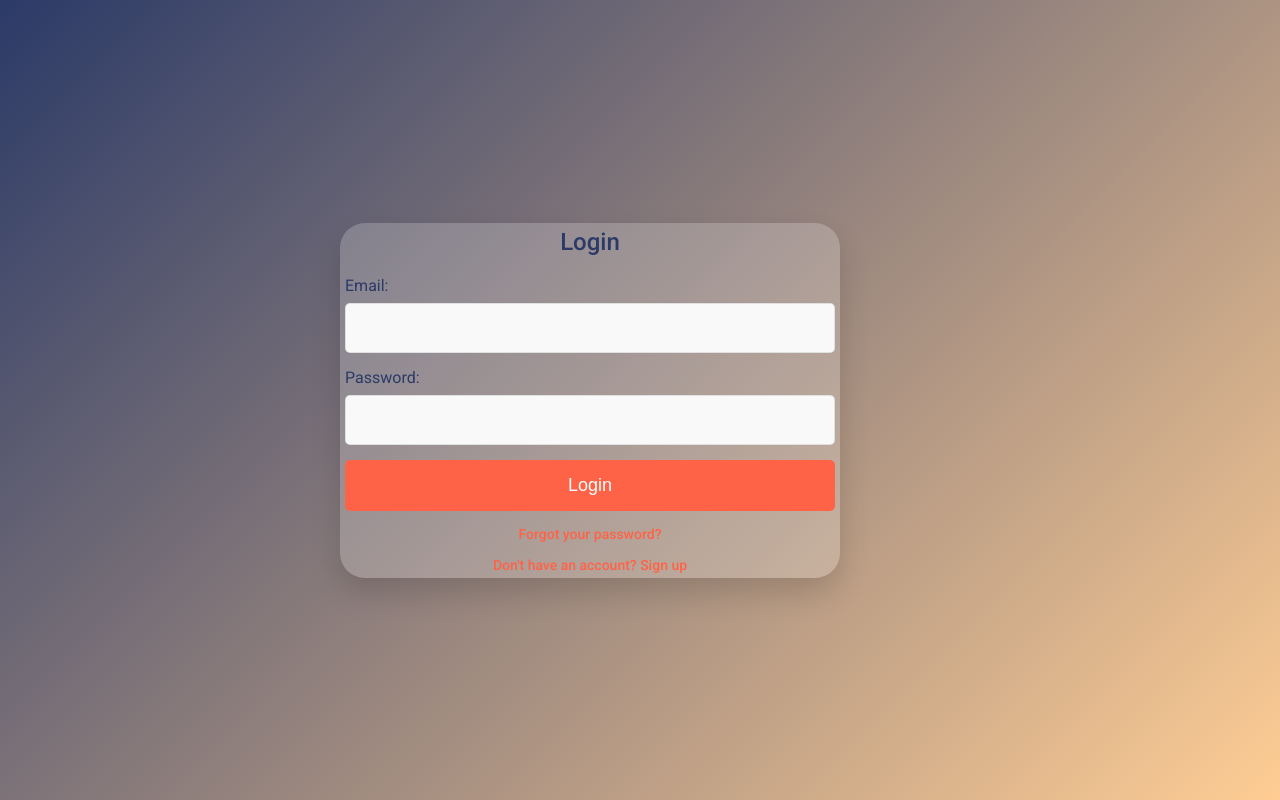
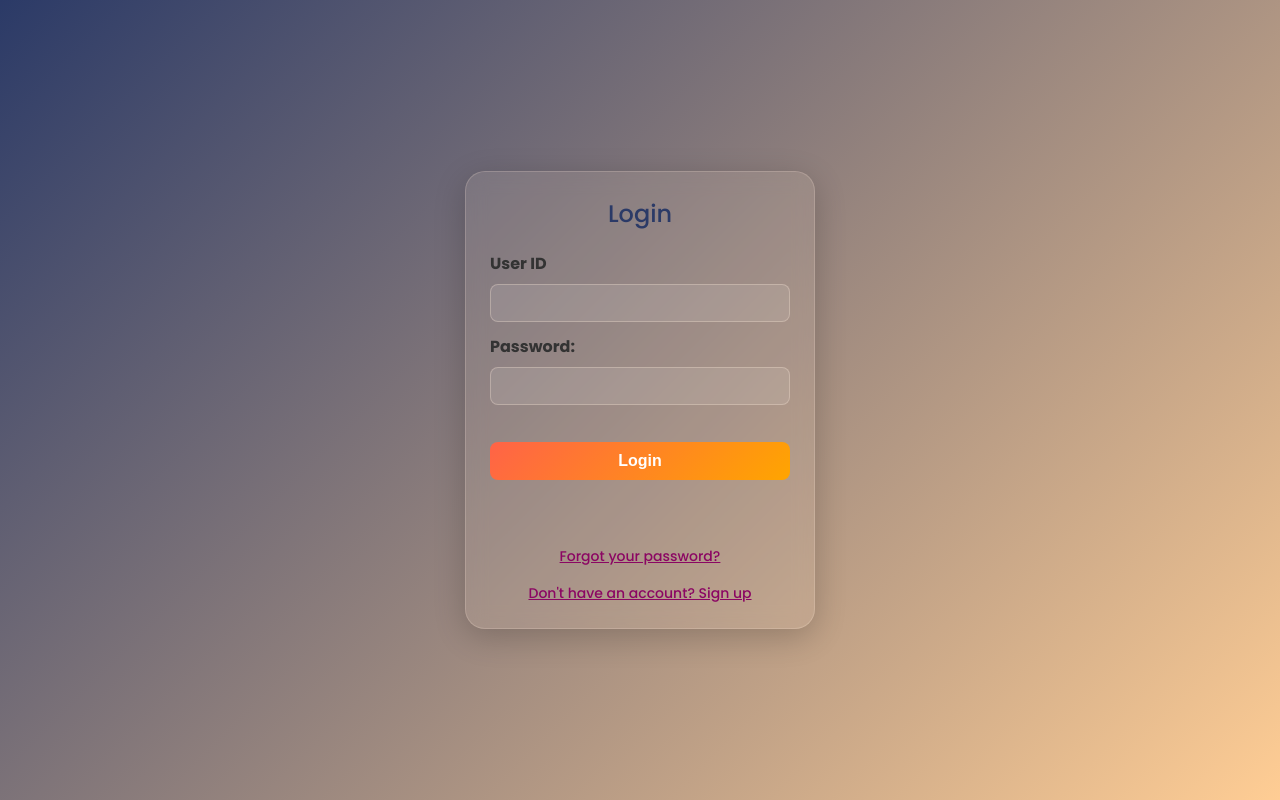
Before and after one commit to TuniSwap/TuniSwap.github.io, a plain HTML site: page HTML/index.html in a window 1280 px wide. Drawn offline with Linux system fonts and the light colour scheme.

Commit message:
index2.0

```diff
--- a/HTML/index.html
+++ b/HTML/index.html
@@ -5,7 +5,7 @@
 	<meta charset="UTF-8">
 	<meta name="viewport" content="width=device-width, initial-scale=1.0">
 	<title>TuniSwap@index</title>
-	<link href="https://fonts.googleapis.com/css2?family=Roboto:wght@300;400;500;700&display=swap" rel="stylesheet">
+	<link href="https://fonts.googleapis.com/css2?family=Poppins:wght@300;400;500;600;700&display=swap" rel="stylesheet">
 	<style>
         /* General Reset */
         * {
@@ -16,7 +16,7 @@
 
         /* Body Styling */
         body {
-			font-family: 'Roboto', sans-serif;
+			font-family: 'Poppins', sans-serif;
       background: linear-gradient(135deg, #2B3A67, #FFCD94);
       display: flex;
       justify-content: center;
@@ -24,19 +24,66 @@
       height: 100vh;
       margin: 0;
         }
+		.card {
+            background: rgba(255, 236, 217, 0.1); /* Almond */
+      backdrop-filter: blur(10px);
+      border-radius: 20px;
+      border: 1px solid rgba(255, 236, 217, 0.2); /* Almond */
+      padding: 1.5rem;
+      width: 90%;
+      max-width: 350px;
+      text-align: center;
+      box-shadow: 0 8px 32px rgba(0, 0, 0, 0.2);
+        }
+
+        .card:hover {
+            transform: translateY(-10px);
+            /* Lift effect on hover */
+            box-shadow: 0 8px 16px rgba(0, 0, 0, 0.2);
+            /* Enhanced shadow on hover */
+        }
+
+        .section-card {
+            background: rgba(255, 255, 255, 0.4);
+            /* Slightly transparent background */
+            border-radius: 10px;
+            /* Smooth edges for section cards */
+            padding: 10px;
+            /* Reduced padding */
+            margin: 5px 0;
+            /* Adjusted margin for spacing */
+            box-shadow: 0 4px 8px rgba(0, 0, 0, 0.1);
+            /* Box shadow for section cards */
+            transition: transform 0.3s ease, box-shadow 0.3s ease;
+            /* Added animation */
+        }
+
+
+        .section-card:hover {
+            transform: translateY(-5px);
+            /* Lift effect on hover */
+            box-shadow: 0 6px 12px rgba(0, 0, 0, 0.2);
+            /* Enhanced shadow on hover */
+        }
+
+        h2 {
+            margin-bottom: 20px;
+            font-weight: 500;
+            color: #2B3A67;
+            /* Navy */
+        }
 
 		/* Container */
 		.container {
-    background: rgba(255, 255, 255, 0.2);
-    padding: 5px;
-    border-radius: 25px;
-    box-shadow: 0 15px 30px rgba(0, 0, 0, 0.15);
-    max-width: 500px;
-    width: 100%;
+			background: rgba(255, 236, 217, 0.1); /* Almond */
+      backdrop-filter: blur(10px);
+      border-radius: 20px;
+      border: 1px solid rgba(255, 236, 217, 0.2); /* Almond */
+      padding: 1.5rem;
+      width: 90%;
+      max-width: 350px;
       text-align: center;
-    margin-left: -100px;
-    transition: box-shadow 0.6s ease, margin-left 0.6s ease;
-    animation: hoverAnimation 3s ease-out forwards;
+      box-shadow: 0 8px 32px rgba(0, 0, 0, 0.2);
 }
 
 /* Hover effect */
@@ -59,119 +106,155 @@
 			color: #2B3A67;
 			/* Navy */
 		}
-
 		label {
 			display: block;
-			margin-bottom: 8px;
-			font-weight: 400;
-			color: #2B3A67;
-			/* Navy */
+      margin-bottom: 0.5rem;
+      font-weight: 500;
+      color: #2B3A67; /* Navy */
       text-align: left;
     }
 
+    /* Input Fields */
     input[type="text"],
     input[type="email"],
+    input[type="tel"],
     input[type="password"] {
 		width: 100%;
-    padding: 15px;
-    margin-bottom: 15px;
-    border: 1px solid rgba(0, 0, 0, 0.1);
-    border-radius: 5px;
-    font-size: 16px;
-    box-sizing: border-box;
-    background-color: #f9f9f9; /* Light background for better contrast */
-    color: #333; /* Darker text for better readability */
-    transition: all 0.3s ease; /* Smooth transition for hover and focus effects */
-    outline: none; /* Remove default outline */
+      padding: 10px;
+      margin-bottom: 0.75rem;
+      border: 1px solid rgba(255, 236, 217, 0.3); /* Almond */
+      border-radius: 8px;
+      font-size: 14px;
+      background: rgba(255, 255, 255, 0.1);
+      color: #2B3A67; /* Navy */
+      outline: none;
+      transition: border-color 0.3s ease, box-shadow 0.3s ease;
     }
 
-/* Hover effect */
-input[type="text"]:hover,
-input[type="email"]:hover,
-input[type="password"]:hover {
-    border-color: rgba(0, 0, 0, 0.3); /* Slightly darker border on hover */
-    background-color: #fff; /* Lighten background on hover */
-}
-
-/* Focus effect */
     input[type="text"]:focus,
     input[type="email"]:focus,
     input[type="password"]:focus {
-    border-color: #007bff; /* Blue border for focus */
-    box-shadow: 0 0 5px rgba(0, 123, 255, 0.5); /* Subtle glow effect */
-    background-color: #fff; /* Ensure background is white on focus */
+		border-color: rgba(255, 236, 217, 0.7); /* Almond */
+		box-shadow: 0 0 8px rgba(255, 236, 217, 0.3); /* Almond */
     }
 
-/* Placeholder styling */
-input[type="text"]::placeholder,
-input[type="email"]::placeholder,
-input[type="password"]::placeholder {
-    color: #999; /* Light gray placeholder text */
-    font-style: italic; /* Italicize placeholder text */
-}
-
-/* Disabled input styling */
-input[type="text"]:disabled,
-input[type="email"]:disabled,
-input[type="password"]:disabled {
-    background-color: #e9ecef; /* Light gray background for disabled inputs */
-    color: #6c757d; /* Gray text for disabled inputs */
-    cursor: not-allowed; /* Show not-allowed cursor */
-}
-
+    /* Submit Button */
     input[type="submit"] {
       width: 100%;
-			padding: 15px;
-			background-color: #FF6347;
-			/* Red-Orange */
-			color: white;
+      padding: 10px;
+      background: linear-gradient(135deg, #FF6347, #FFA500); /* Red-Orange to Mango */
+      color: #fff;
       border: none;
-			border-radius: 5px;
+      border-radius: 8px;
       cursor: pointer;
-			font-size: 18px;
-			font-weight: 500;
-			transition: background-color 0.3s;
+      font-size: 16px;
+      font-weight: 600;
+      transition: transform 0.3s ease, box-shadow 0.3s ease;
     }
 
     input[type="submit"]:hover {
-			background-color: #FFA500;
-			/* Mango */
+      transform: translateY(-2px);
+      box-shadow: 0 4px 12px rgba(0, 0, 0, 0.3);
     }
 
+
+		/* Base link styles */
 		.link {
       display: block;
-			margin-top: 15px;
-			color: #FF6347;
-			/* Red-Orange */
+      margin-top: 1rem;
+      color: #77025a; /* Red-Orange */
       text-decoration: none;
       font-weight: 500;
       font-size: 14px;
-			/* Slightly smaller font size */
       transition: color 0.3s ease;
     }
 
     .link:hover {
-			color: #FFA500;
-			/* Mango */
+      color: #8b0663; /* Mango */
       text-decoration: underline;
     }
+
+/* Specific styles for the "Forgot your password?" link */
+.forgot-password {
+	color: #8b0663; /* Mango */
+	text-decoration: underline;
+}
+
+
+/* Specific styles for the "Sign up" link */
+.sign-up {
+	color: #8b0663; /* Mango */
+	text-decoration: underline;
+}
+
+
+/* Label styling */
+label {
+  display: block;
+  margin-bottom: 8px;
+  font-weight: bold;
+  color: #333;
+}
+
+/* Input field styling */
+input[type="name"],
+input[type="password"] {
+	width: 100%;
+      padding: 10px;
+      margin-bottom: 0.75rem;
+      border: 1px solid rgba(255, 236, 217, 0.3); /* Almond */
+      border-radius: 8px;
+      font-size: 14px;
+      background: rgba(255, 255, 255, 0.1);
+      color: #2B3A67; /* Navy */
+      outline: none;
+      transition: border-color 0.3s ease, box-shadow 0.3s ease;
+}
+
+input[type="name"]:focus,
+    input[type="password"]:focus {
+      border-color: rgba(255, 236, 217, 0.7); /* Almond */
+      box-shadow: 0 0 8px rgba(255, 236, 217, 0.3); /* Almond */
+    }
+
+/* Login button styling */
+.login-button {
+	width: 100%;
+      padding: 10px;
+      background: linear-gradient(135deg, #FF6347, #FFA500); /* Red-Orange to Mango */
+      color: #fff;
+      border: none;
+      border-radius: 8px;
+      cursor: pointer;
+      font-size: 16px;
+      font-weight: 600;
+      transition: transform 0.3s ease, box-shadow 0.3s ease;
+}
+
+/* Hover effect for the login button */
+.login-button:hover {
+  background-color: #0056b3;
+}
+
 	</style>
 </head>
 
 <body>
 	<div class="container">
 		<h2>Login</h2>
-		<form action="login_action.php" method="post">
-			<label for="email">Email:</label>
-			<input type="text" id="email" name="email" required>
+		<form action="register_action.php" method="post">
+			<label for="name">User ID</label>
+			<input type="text" id="name" name="name" required>
 
 			<label for="password">Password:</label>
 			<input type="password" id="password" name="password" required>
-
-			<input type="submit" value="Login">
+			<br><br>
+			<!-- Login Button -->
+			<button type="submit" class="login-button">Login</button>
 		  </form>
-		<a href="#" class="link">Forgot your password?</a>
-		<a href="Sign-up-link.html" class="link">Don't have an account? Sign up</a>
+		  <br><br>
+			<a href="#" class="link forgot-password">Forgot your password?</a>
+			<a href="Sign-up-link.html" class="link sign-up">Don't have an account? Sign up</a>
 	</div>
 </body>
 
```
Also changed, not shown: HTML/Sign-up-link.html (+9 -4 lines), HTML/payment.html (+25 -0 lines). Lines whose indentation alone changed are shown as unchanged.
